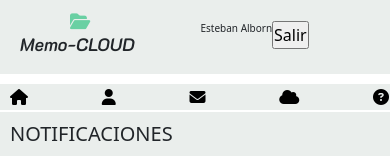
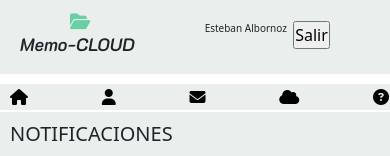
Before and after one commit to Cangre81/pre-entrega3, a website: page pages/inicio.html in a window 390 px wide. Shown: the top 156 px of the page. Drawn offline with nearby package versions, Linux system fonts and the light colour scheme; a web font is replaced by a local one.

Commit message:
responsive boton inicio v2

```diff
--- a/scss/sass2/_mixins.scss
+++ b/scss/sass2/_mixins.scss
@@ -121,12 +121,12 @@
     .usuario-header{
         font-size: x-small;
         position: relative;
-        left: 80%;
+        left: 85%;
 
     }
     .boton-salir{
         position: relative;
-        left: 20%;
+        left: 32%;
 
     }
 
```
Also changed, not shown: css/style.css.
